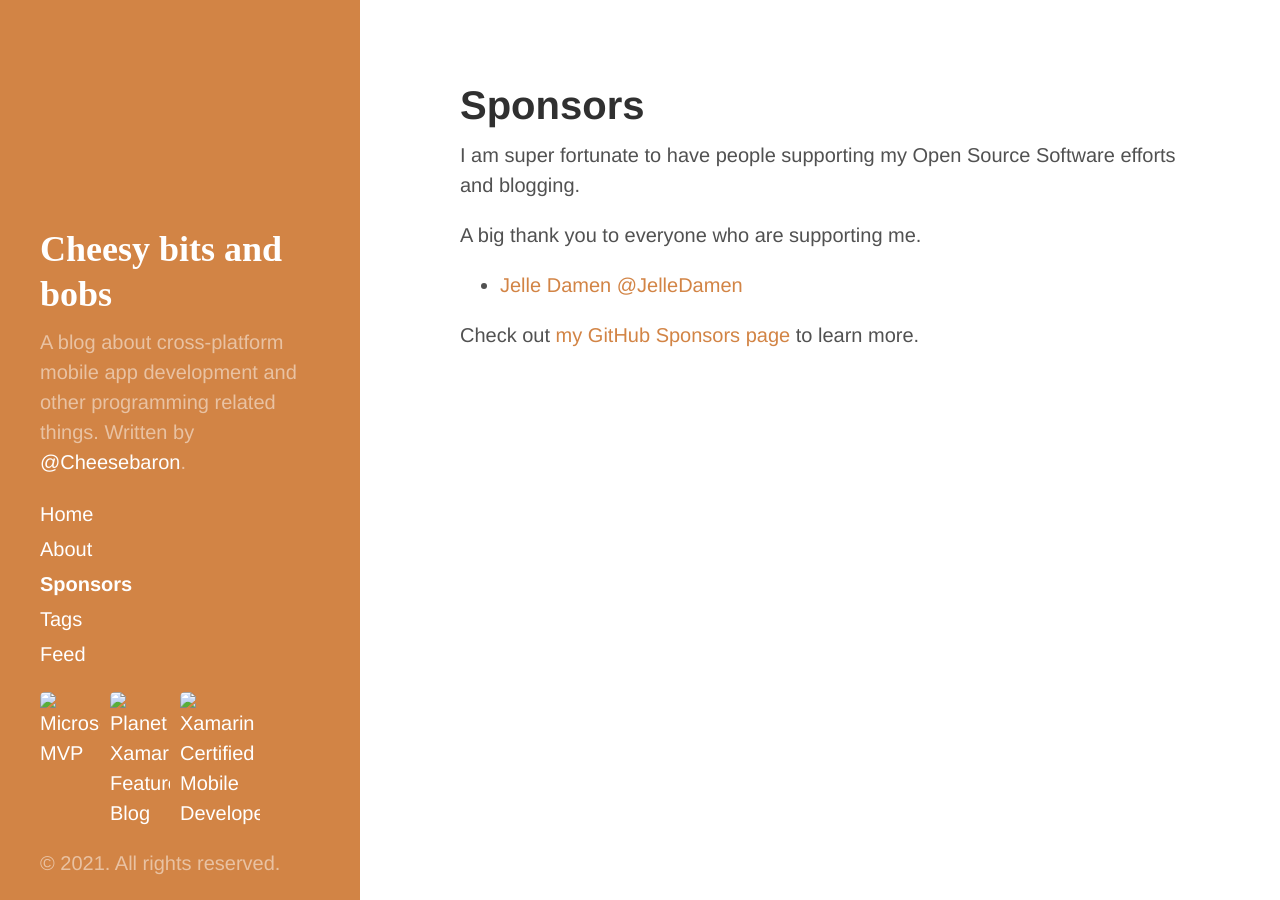
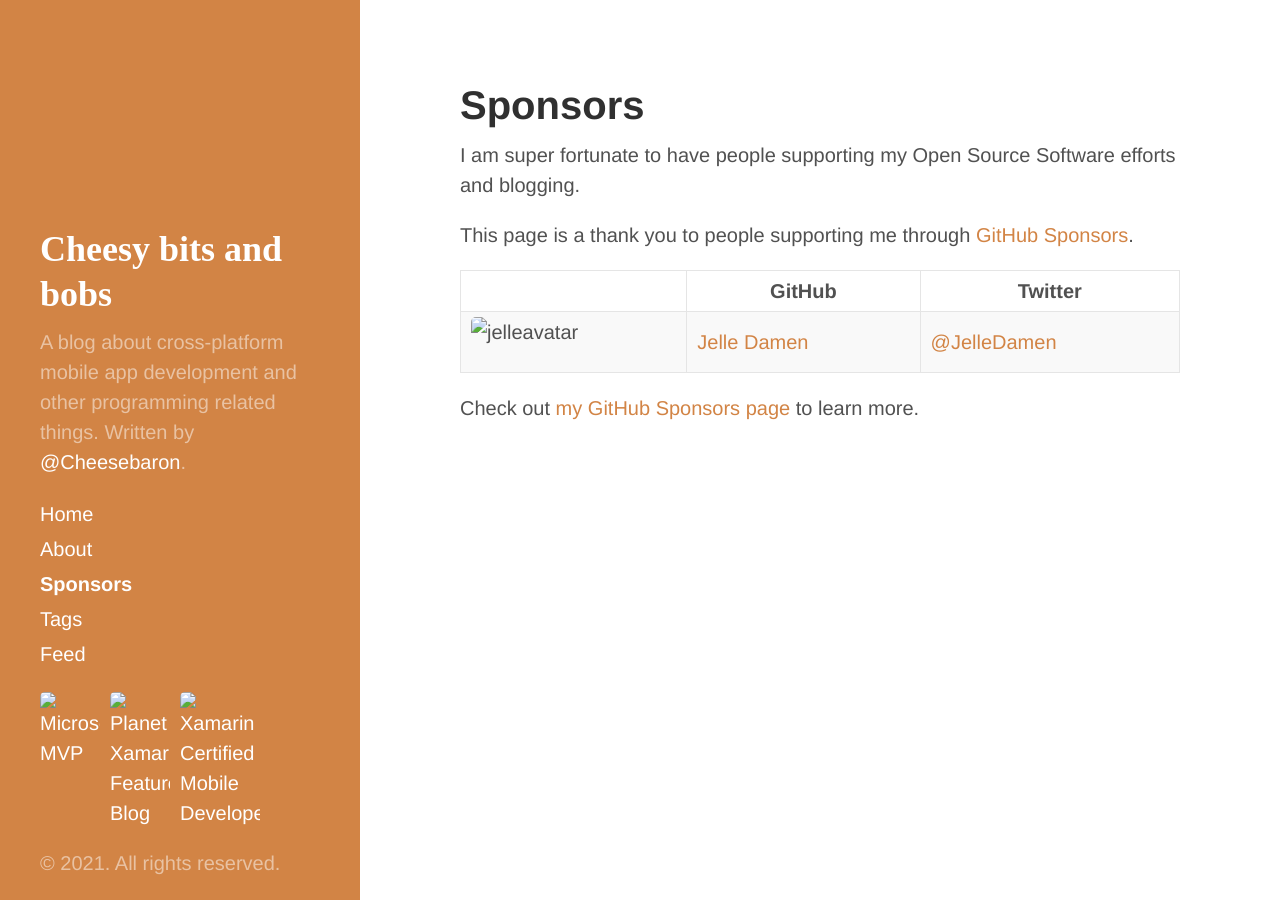
Before and after one commit to Cheesebaron/cheesebaron.github.io, a Jekyll site: the page built from sponsors.md, in a window 1280 px wide. Built offline with Jekyll 4.4.1, drawn with Linux system fonts in a browser that asks for light colours.

Commit message:
Update layout

```diff
--- a/sponsors.md
+++ b/sponsors.md
@@ -6,8 +6,11 @@ permalink: /sponsors/
 
 I am super fortunate to have people supporting my Open Source Software efforts and blogging.
 
-A big thank you to everyone who are supporting me.
+This page is a thank you to people supporting me through [GitHub Sponsors](https://github.com/sponsors/Cheesebaron).
 
-- [Jelle Damen](https://github.com/JelleDamen) [@JelleDamen](https://twitter.com/JelleDamen)
+|         | GitHub  | Twitter |
+|---------|---------|---------|
+|![jelleavatar](https://avatars1.githubusercontent.com/u/3215626?s=200&u=2c9f78336d0cc17d3064b4d0e62cb120441ca8e5&v=4)| [Jelle Damen](https://github.com/JelleDamen) | [@JelleDamen](https://twitter.com/JelleDamen) |
+
 
 Check out [my GitHub Sponsors page](https://github.com/sponsors/Cheesebaron) to learn more.
```
